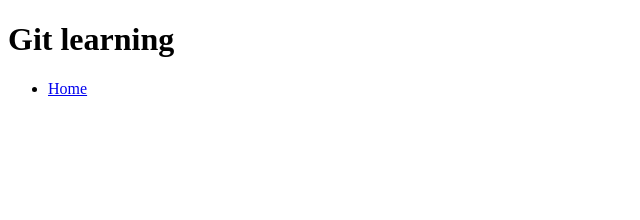
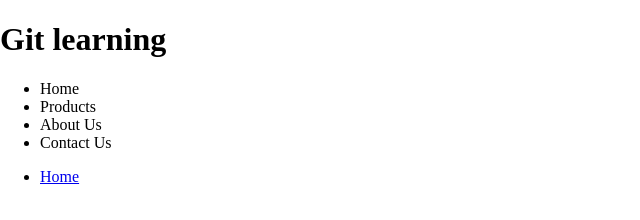
Before and after one commit to birjesh3pillar/git-learning, a plain HTML site: page index.html in a window 1280 px wide. Shown: the whole page, without its empty margins (0-640 px from the left). Drawn offline with Linux system fonts and the light colour scheme.

Commit message:
added navigation and style

```diff
--- a/index.html
+++ b/index.html
@@ -5,9 +5,18 @@
     <meta name="viewport" content="width=device-width, initial-scale=1.0" />
     <meta http-equiv="X-UA-Compatible" content="ie=edge" />
     <title>Git Learning</title>
+    <link rel="stylesheet" href="style.css" />
   </head>
   <body>
     <h1>Git learning</h1>
+    <nav>
+      <ul>
+        <li>Home</li>
+        <li>Products</li>
+        <li>About Us</li>
+        <li>Contact Us</li>
+      </ul>
+    </nav>
     <ul>
       <li>
         <a href="home.html">
--- /dev/null
+++ b/style.css
@@ -0,0 +1,4 @@
+html,
+body {
+  margin: 0;
+}
```
